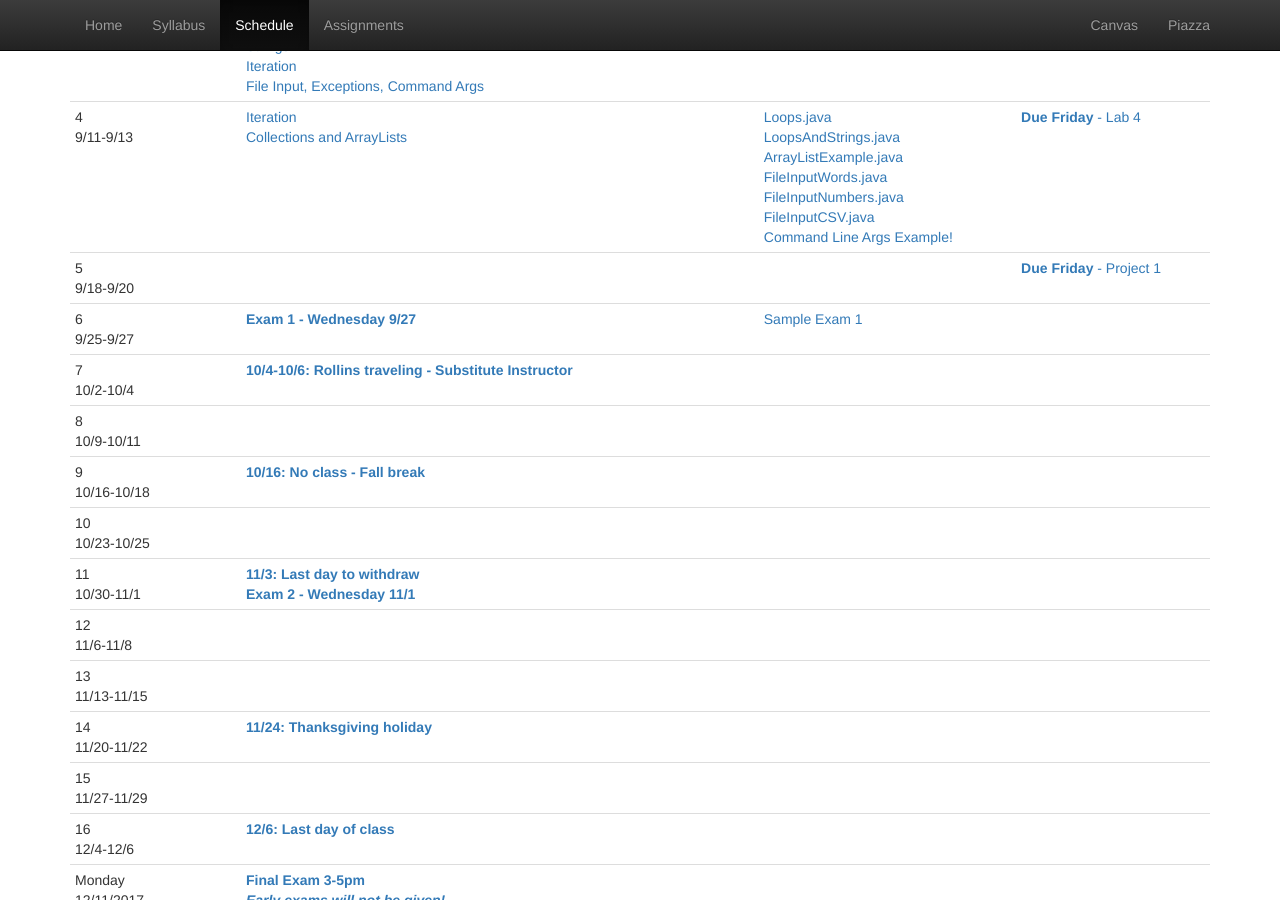
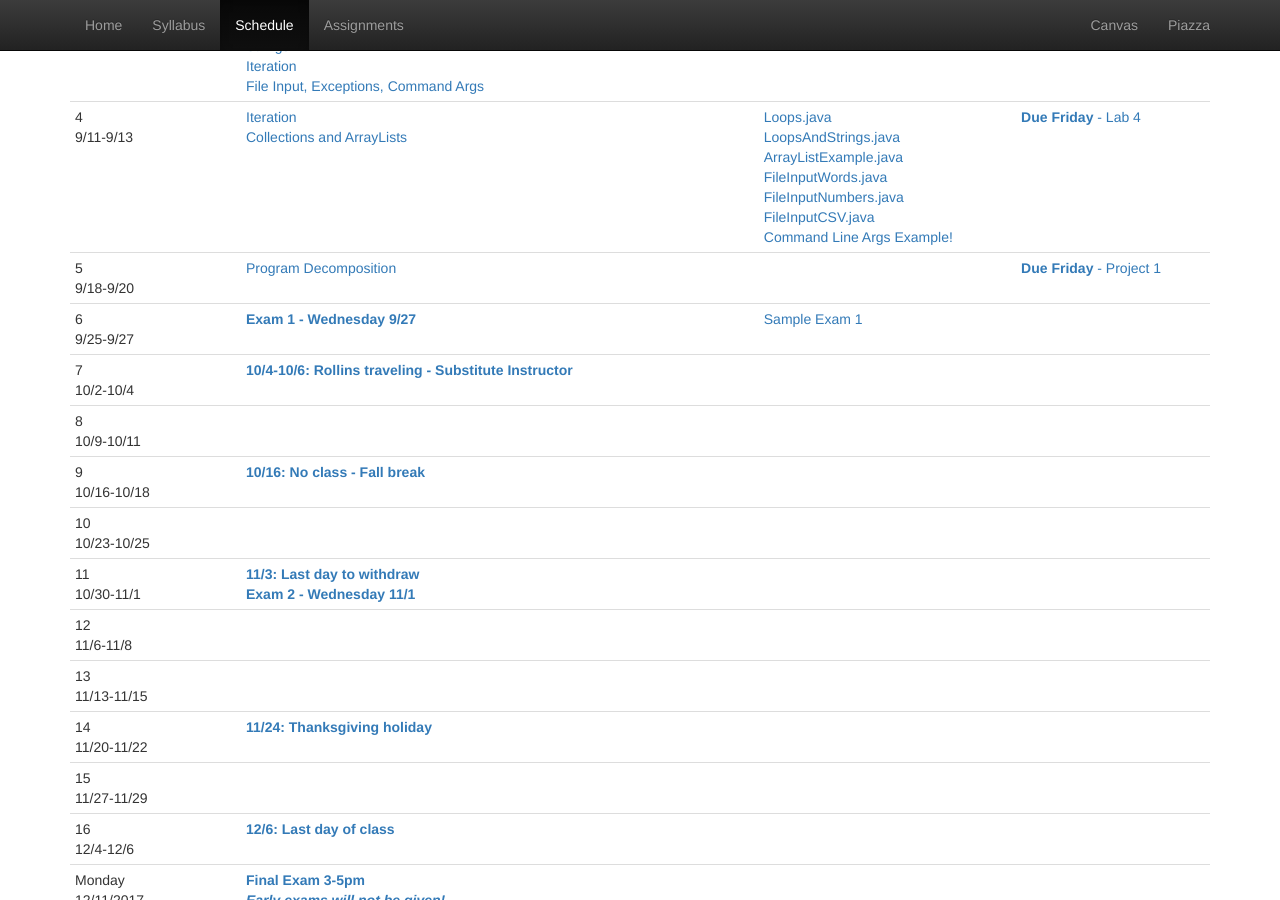
Before and after one commit to CS112-F17/cs112-f17.github.io, a Jekyll site: the page built from schedule.html, in a window 1280 px wide and 900 px high, scrolled down 522 px. Built offline with Jekyll 4.4.1, drawn with Linux system fonts in a browser that asks for light colours.

Commit message:
add notes for program decomposition

```diff
--- a/schedule.html
+++ b/schedule.html
@@ -131,7 +131,7 @@
 	<tr>
 		<td>5<br/>9/18-9/20</td>
 		<td>
-			<!-- 				<strong><span class="text-primary">Exam 1 - Thursday 2/23</span></strong> -->
+			<a href="https://github.com/CS112-F17/notes/blob/master/design.md">Program Decomposition</a><br/>
 		</td>
 		<td>
 		</td>
```
